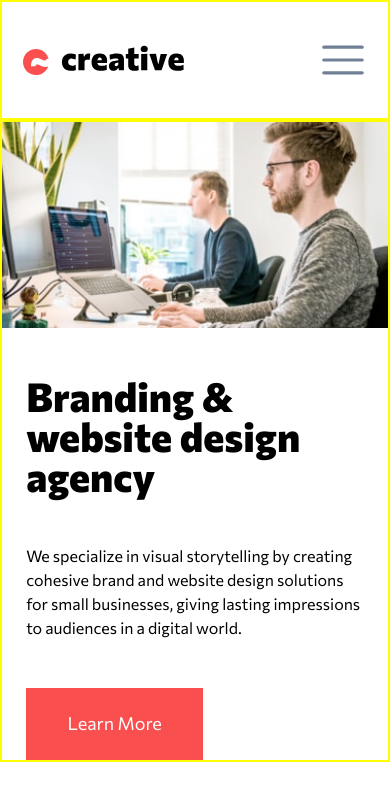
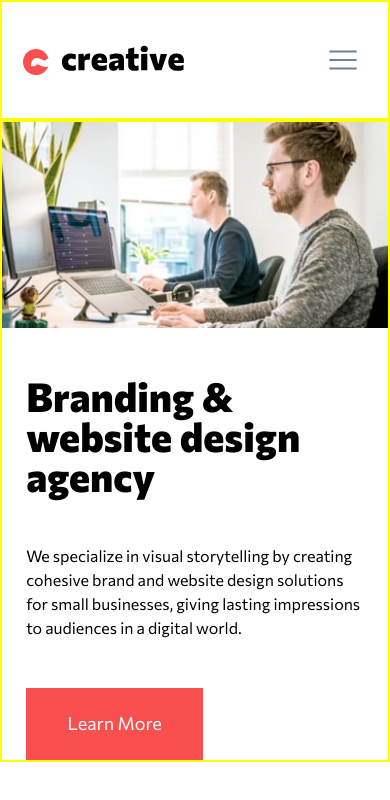
Before and after one commit to JesusKreist/creative-website, a Next.js app: page / in a window 390 px wide. Shown: the top 800 px of the page. Built offline with nearby package versions, Linux system fonts and the light colour scheme.

Commit message:
Fix alignment of MobileMenuIcon and reduce its size

```diff
--- a/components/NavBar/MobileMenuIcon.tsx
+++ b/components/NavBar/MobileMenuIcon.tsx
@@ -7,9 +7,9 @@ interface MobileIconToShowProps {
 
 const MobileIconToShow: React.FC<MobileIconToShowProps> = ({ isMobileOpen }) =>
   isMobileOpen ? (
-    <Icon as={RxCross1} boxSize="3rem" />
+    <Icon as={RxCross1} boxSize="2rem" />
   ) : (
-    <Icon as={RxHamburgerMenu} boxSize="3rem" />
+    <Icon as={RxHamburgerMenu} boxSize="2rem" />
   );
 
 interface MobileMenuIconProps {
@@ -30,7 +30,7 @@ const MobileMenuIcon: React.FC<MobileMenuIconProps> = ({
     variant="unstyled"
     icon={<MobileIconToShow isMobileOpen={isMobileOpen} />}
     aria-label="Open Menu"
-    display={{ base: "inline-block", md: "none" }}
+    display={{ base: "inline-flex", md: "none" }}
   />
 );
 
```
